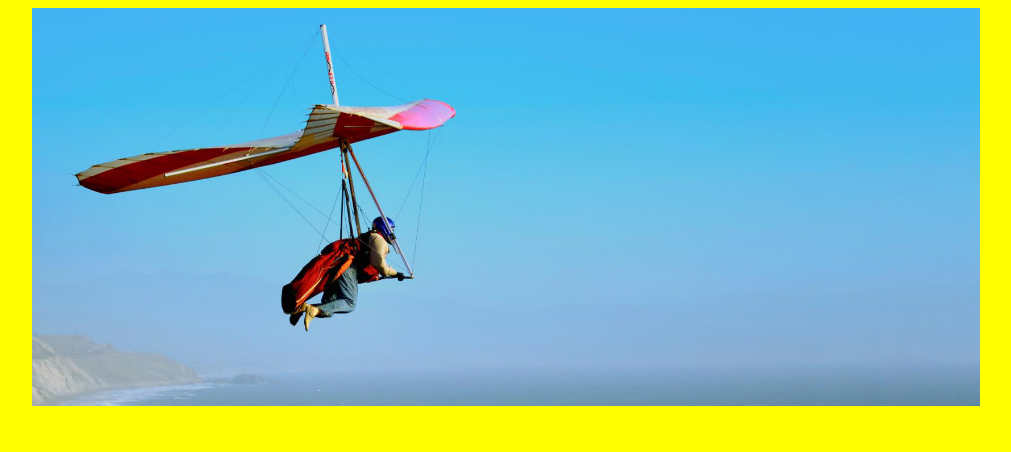
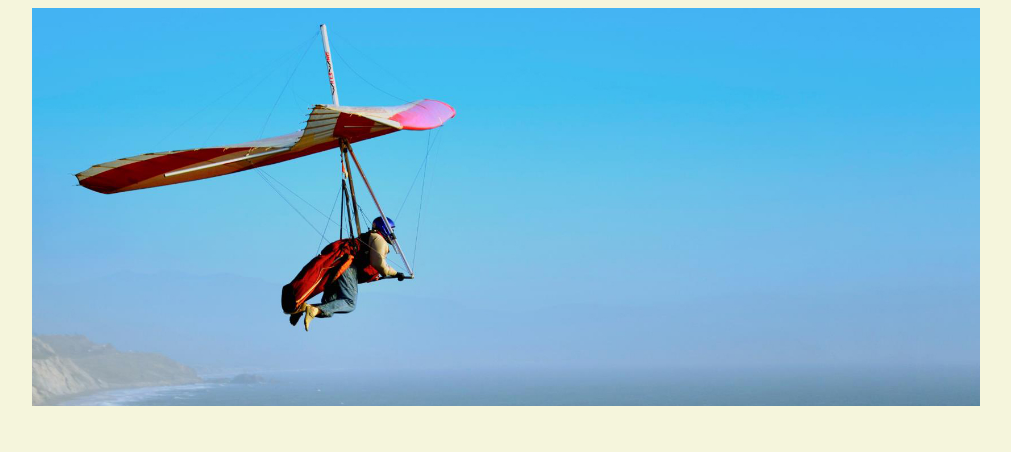
Before and after one commit to ellelevenn/ellelevenn.github.io, a plain HTML site: page index.html in a window 1280 px wide. Shown: the top 452 px of the page, without its empty margins (134-1145 px from the left). Drawn offline with Linux system fonts and the light colour scheme.

Commit message:
Update master.css

```diff
--- a/css/master.css
+++ b/css/master.css
@@ -13,7 +13,7 @@
   }
 
   body {
-    background-color: yellow; /* set the background color here */
+    background-color: beige; /* set the background color here */
     color: black; /* set the text color to black here */
     font-family: Arial, Helvetica, sans-serif; /* set the font here */
     text-align: center; /* set the text alignment here */
```
